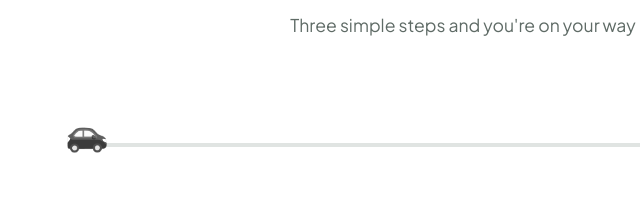
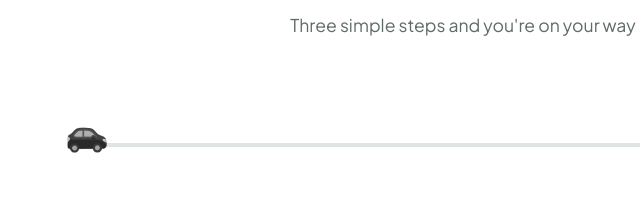
Before and after one commit to tellevoempresa/web, a plain HTML site: page index.html in a window 1280 px wide. Shown: the part 1787-1992 px from the top of the page, 177-817 px from the left. Drawn offline with nearby package versions, Linux system fonts and the light colour scheme.

Commit message:
Make road car gunmetal grey
Co-Authored-By: Claude Opus 5.5 <noreply@anthropic.com>

```diff
--- a/index.html
+++ b/index.html
@@ -314,7 +314,7 @@
       position: absolute; top: 0; left: 0;
       font-size: 2.2rem; line-height: 1;
       opacity: 0; visibility: hidden;
-      filter: grayscale(1) brightness(1.15);
+      filter: grayscale(1) brightness(0.8);
     }
     .step {
       text-align: center;
```
